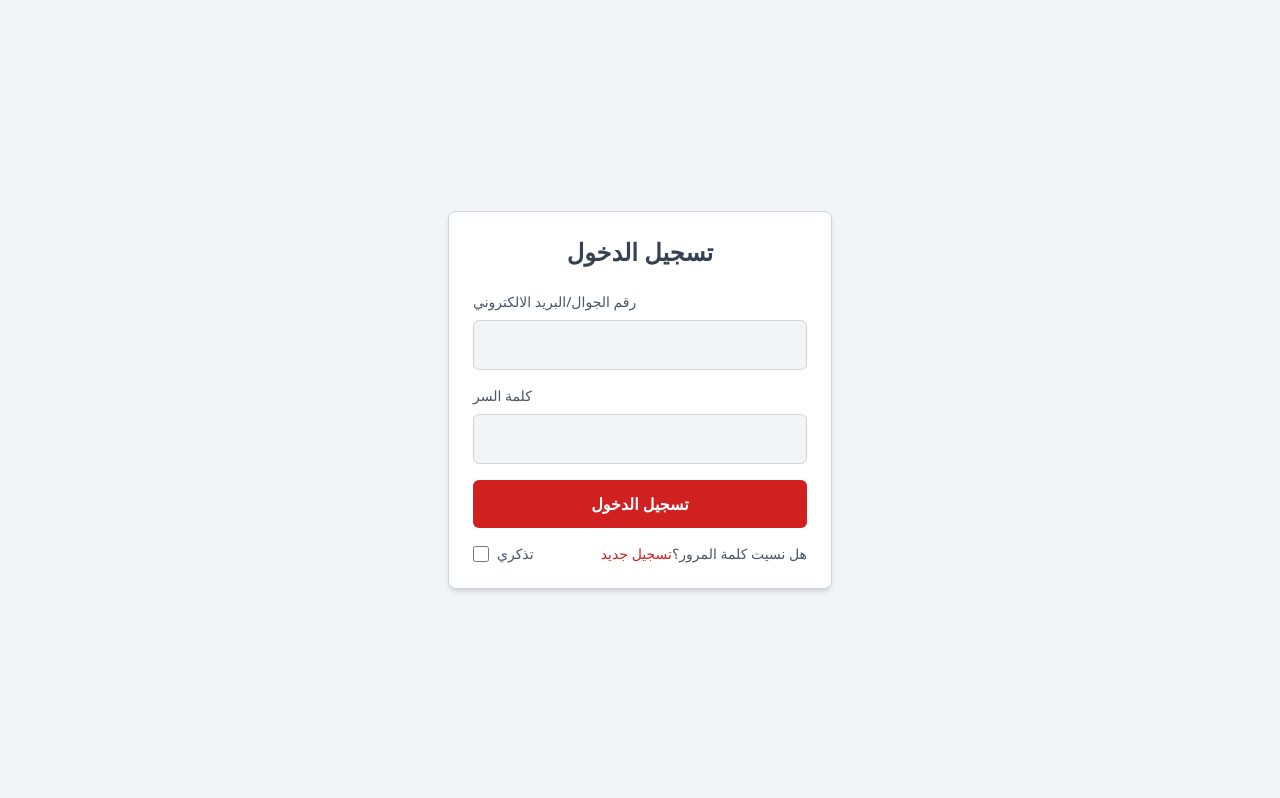
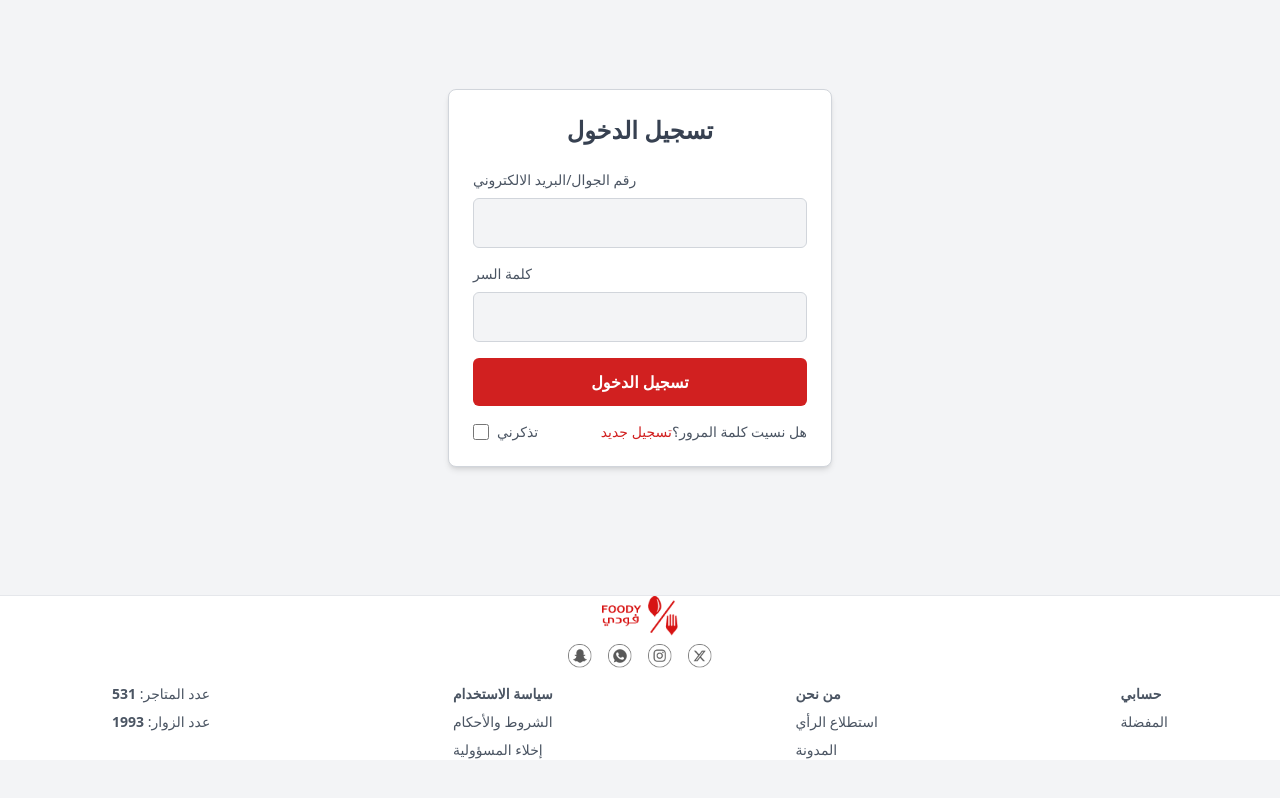
Before and after one commit to Foody-site/Foody-Website, a React (Vite) app: page /login in a window 1280 px wide. Built offline with nearby package versions, Linux system fonts and the light colour scheme.

Commit message:
`Added Footer component and made minor layout adjustments to Login component`

```diff
--- a/src/components/Auth/Login.jsx
+++ b/src/components/Auth/Login.jsx
@@ -1,9 +1,11 @@
 import Button from "../shared/Buttons/Button";
 import Inputs from "../shared/inputs/Inputs";
+import Footer from "./../layout/Footer";
 
 const Login = () => {
   return (
-    <div className="flex justify-center items-center min-h-screen bg-gray-100">
+    <div className="flex flex-col min-h-screen bg-gray-100">
+      <div className="flex flex-grow justify-center items-center">
         <div className="w-full max-w-sm p-6 border border-gray-300 bg-white rounded-lg shadow-md">
           <h2 className="text-2xl font-bold text-center text-gray-700 mb-6">
             تسجيل الدخول
@@ -14,18 +16,18 @@ const Login = () => {
           </div>
 
           <div className="mb-4">
-          <Inputs label="كلمة السر"type="password" />
+            <Inputs label="كلمة السر" type="password" />
           </div>
 
           <Button
-          label= "تسجيل الدخول"
-          className="bg-primary-1 hover:bg-hover_primary-1"
+            label="تسجيل الدخول"
+            className="w-full bg-primary-1 hover:bg-hover_primary-1"
           />
 
           <div className="flex justify-between items-center mt-4 text-sm text-gray-600">
             <label className="flex items-center gap-2 cursor-pointer">
               <input type="checkbox" className="w-4 h-4 accent-primary-1" />
-            <span>تذكري</span>
+              <span>تذكرني</span>
             </label>
 
             <div>
@@ -37,6 +39,8 @@ const Login = () => {
           </div>
         </div>
       </div>
+      <Footer />
+    </div>
   );
 };
 
```
Lines whose indentation alone changed are shown as unchanged.
